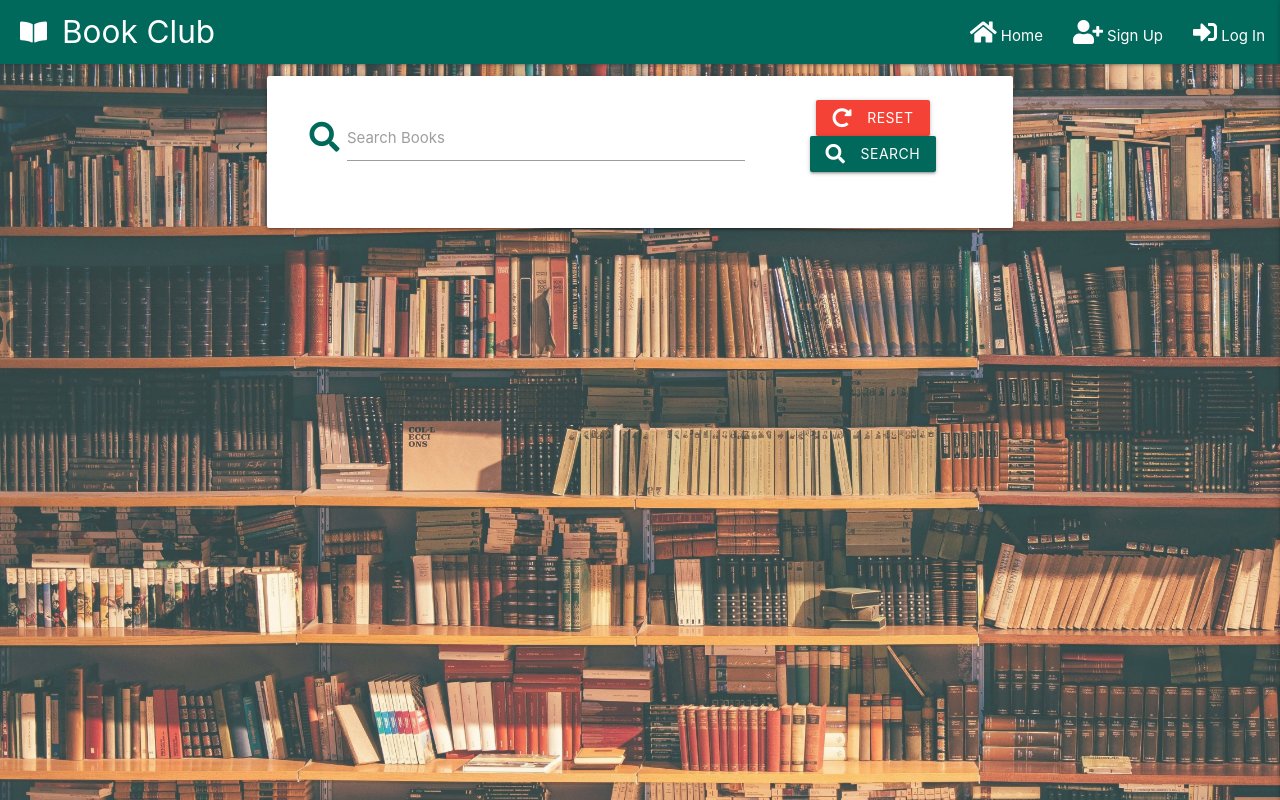
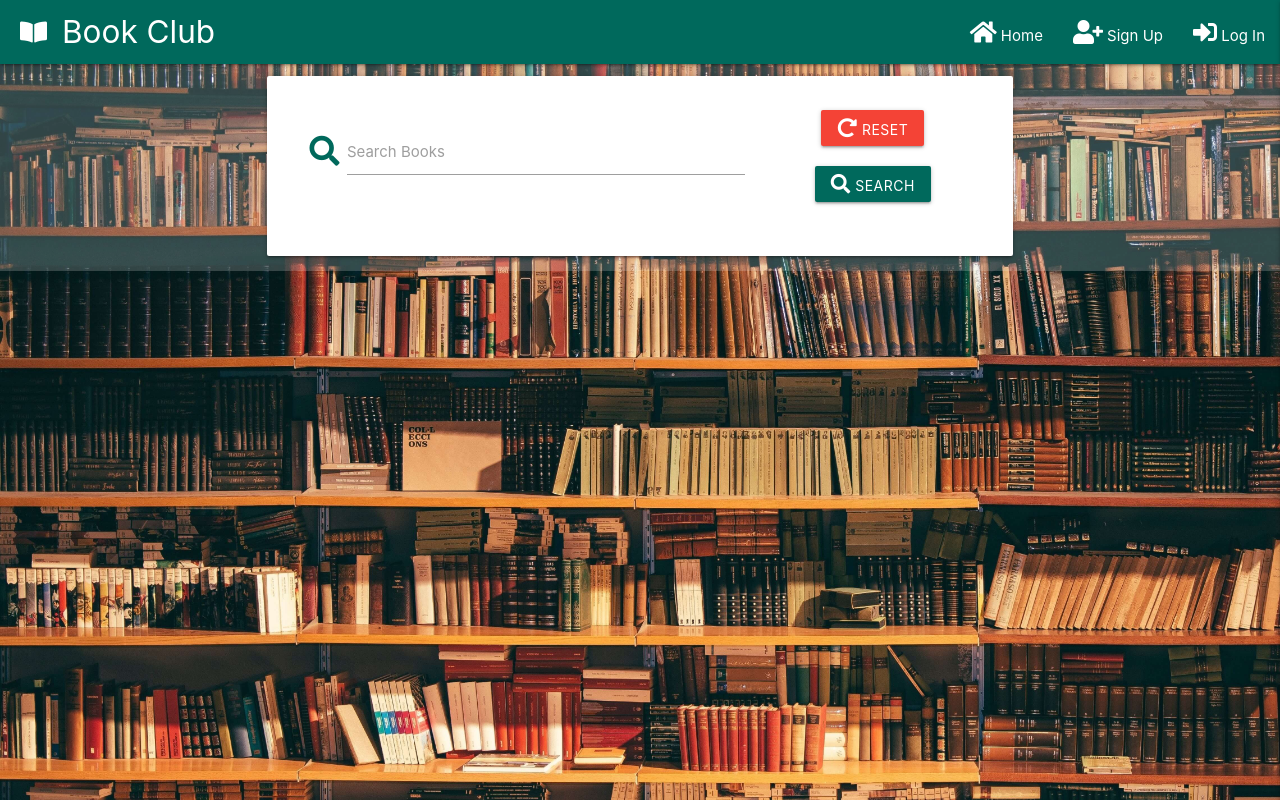
Before and after one commit to RobKnowles248/book-club, a Flask app: page / in a window 1280 px wide. Run offline with Flask 2, Linux system fonts and the light colour scheme; data that the repository does not hold is empty; some libraries are stand-ins or nearby versions.

Commit message:
Restyle search bar on index.html

```diff
--- a/app.py
+++ b/app.py
@@ -22,6 +22,13 @@ mongo = PyMongo(app)
 @app.route("/index")
 def index():
     books = mongo.db.books.find()
+    return render_template("index.html", books=books)
+
+
+@app.route("/search", methods=["GET", "POST"])
+def search():
+    query = request.form.get("query")
+    books = mongo.db.books.find({"$text": {"$search": query}})
     return render_template("index.html", books=books)
 
 
--- a/static/css/style.css
+++ b/static/css/style.css
@@ -12,9 +12,7 @@ html {
     background-size: cover;
 }
 
-main {
-    min-height: calc(100vh - 64px);
-    width: 100vw;
+body {
     background-color: rgba(245, 245, 245, 0.2);
 }
 
@@ -25,6 +23,10 @@ main {
 a {
     text-decoration: none;
     color: black;
+}
+
+.search-btn {
+    margin: 10px;
 }
 
 /*--------------------- Add Review Styles */
--- a/templates/index.html
+++ b/templates/index.html
@@ -4,20 +4,20 @@
     <!-- search bar -->
     <div class="row">
         <div class="col s12 m10 offset-m1">
-            <div class="row card-panel">
+            <div class="row card-panel hoverable">
                 <form action="{{ url_for('search') }}" method="POST" class="col s12">
-                    <div class="row center-align">
-                        <div class="input-field col s12 xl8">
+                    <div class="row center-align valign-wrapper">
+                        <div class="input-field col s8">
                             <i class="fas fa-search prefix teal-text text-darken-3"></i>
                             <input type="text" name="query" id="query" class="validate" minlength="3" required>
                             <label for="query">Search Books</label>
                         </div>
-                        <div class="col s12 xl4">
-                            <a href="{{ url_for('index') }}" class="red btn">
-                                <i class="fas fa-redo-alt left"></i> Reset
+                        <div class="col s4">
+                            <a href="{{ url_for('index') }}" class="red btn text-center search-btn">
+                                <i class="fas fa-redo-alt"></i><span class="hide-on-med-and-down"> Reset</span>
                             </a>
-                            <button type="submit" class="btn teal darken-3">
-                                <i class="fas fa-search left"></i> Search
+                            <button type="submit" class="btn teal darken-3 text-center search-btn">
+                                <i class="fas fa-search"></i><span class="hide-on-med-and-down"> Search</span>
                             </button>
                         </div>
                     </div>
@@ -31,7 +31,7 @@
         <div class="row">
             <div class="col s12 m10 offset-m1">
                 <a href="{{ url_for('book_page', book_id=book._id) }}">
-                    <div class="row card-panel">
+                    <div class="row card-panel hoverable">
                         <!-- book image -->
                         <div class="col s12 m4">
                             <img src="{{ book.img_url }}" alt="Cover of {{ book.book_name }}">
```
